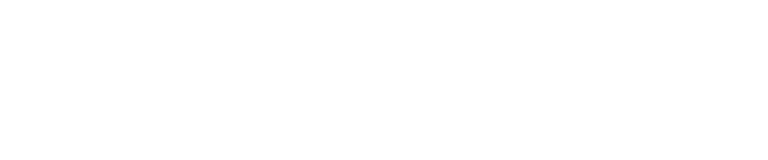
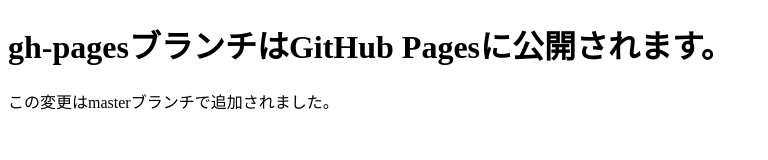
Before and after one commit to ymiyamoto5/git-study, a plain HTML site: page index.html in a window 1280 px wide. Shown: the whole page, without its empty margins (0-768 px from the left). Drawn offline with Linux system fonts and the light colour scheme.

Commit message:
段落を追加

```diff
--- a/index.html
+++ b/index.html
@@ -7,5 +7,7 @@
     <title>Gitの勉強</title>
 </head>
 <body>
+    <h1>gh-pagesブランチはGitHub Pagesに公開されます。</h1>
+    <p>この変更はmasterブランチで追加されました。</p>
 </body>
 </html>
```
